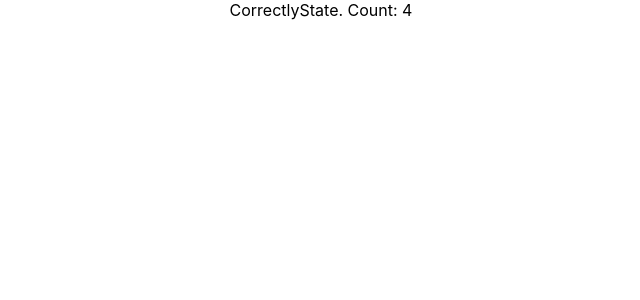
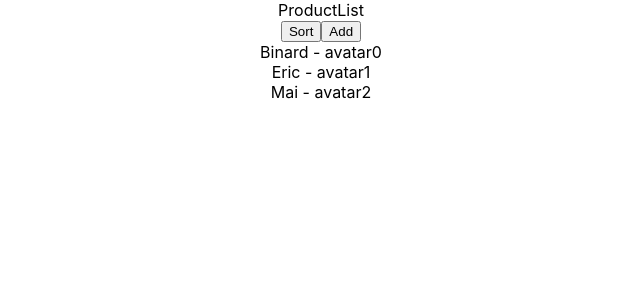
Before and after one commit to EricMai2112/practice-react, a React (Create React App) app in the folder CaiDatMoiTruong/beginner/: page / in a window 1280 px wide. Shown: the top 300 px of the page, without its empty margins (319-959 px from the left). Built offline with nearby package versions, Linux system fonts and the light colour scheme.

Commit message:
List and Key

```diff
--- a/CaiDatMoiTruong/beginner/src/App.js
+++ b/CaiDatMoiTruong/beginner/src/App.js
@@ -6,6 +6,7 @@ import Layout from './Layout'
 import BareButton from './BareButton'
 import LoginControl from './LoginControl'
 import CorrectlyState from './CorrectlyState'
+import ProductList from './ProductList/ProductList'
 
 function App() {
   return (
@@ -18,7 +19,8 @@ function App() {
       </Layout> */}
 
       {/* <LoginControl isLoggedIn={true} /> */}
-      <CorrectlyState />
+      {/* <CorrectlyState /> */}
+      <ProductList />
     </div>
   )
 }
--- /dev/null
+++ b/CaiDatMoiTruong/beginner/src/ProductList/ProductItem.jsx
@@ -0,0 +1,12 @@
+import React, { Component } from 'react'
+
+export default class ProductItem extends Component {
+  render() {
+    const { product } = this.props
+    return (
+      <div className='product-item'>
+        {product.name} - {product.avatar}
+      </div>
+    )
+  }
+}
--- /dev/null
+++ b/CaiDatMoiTruong/beginner/src/ProductList/ProductList.jsx
@@ -0,0 +1,67 @@
+import React, { Component } from 'react'
+import ProductItem from './ProductItem'
+
+class ProductList extends Component {
+  constructor(props) {
+    super(props)
+
+    this.state = {
+      productList: [
+        {
+          id: 0,
+          name: 'Binard',
+          avatar: 'avatar0'
+        },
+        {
+          id: 1,
+          name: 'Eric',
+          avatar: 'avatar1'
+        },
+        {
+          id: 2,
+          name: 'Mai',
+          avatar: 'avatar2'
+        }
+      ]
+    }
+  }
+
+  sortItem = () => {
+    this.setState((prevState) => ({
+      productList: prevState.productList.sort((a, b) => {
+        if (a.name < b.name) return -1
+        if (a.name > b.name) return 1
+        return 0
+      })
+    }))
+  }
+
+  addItem = () => {
+    this.setState((prevState) => ({
+      productList: [
+        {
+          id: 3,
+          name: 'Cong Thanh',
+          avatar: 'new_avatar'
+        },
+        ...prevState.productList
+      ]
+    }))
+  }
+  render() {
+    return (
+      <div>
+        <div>ProductList</div>
+        <button onClick={this.sortItem}>Sort</button>
+        <button onClick={this.addItem}>Add</button>
+        <div className='product-list'>
+          {this.state.productList.map((product) => (
+            <ProductItem product={product} key={product.id} />
+          ))}
+        </div>
+      </div>
+    )
+  }
+}
+
+export default ProductList
```
